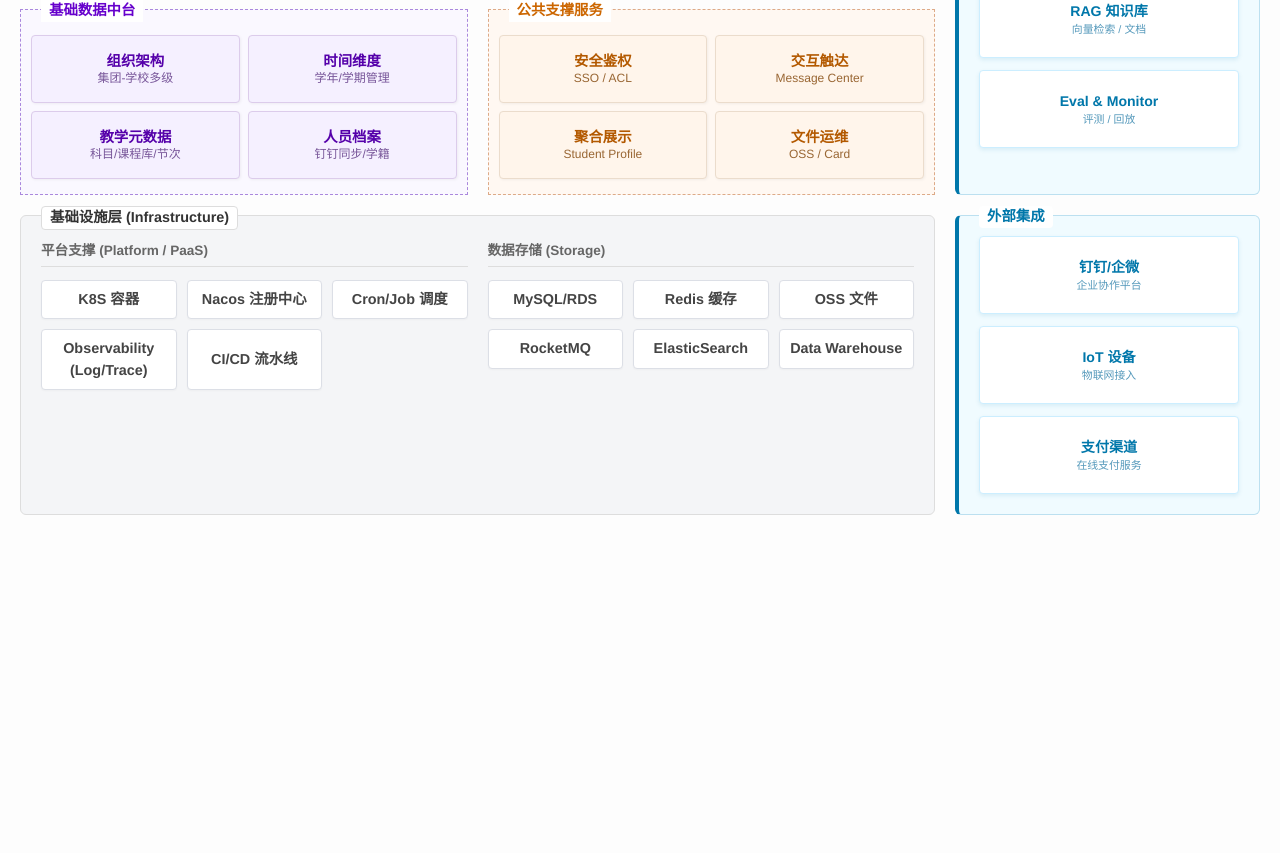
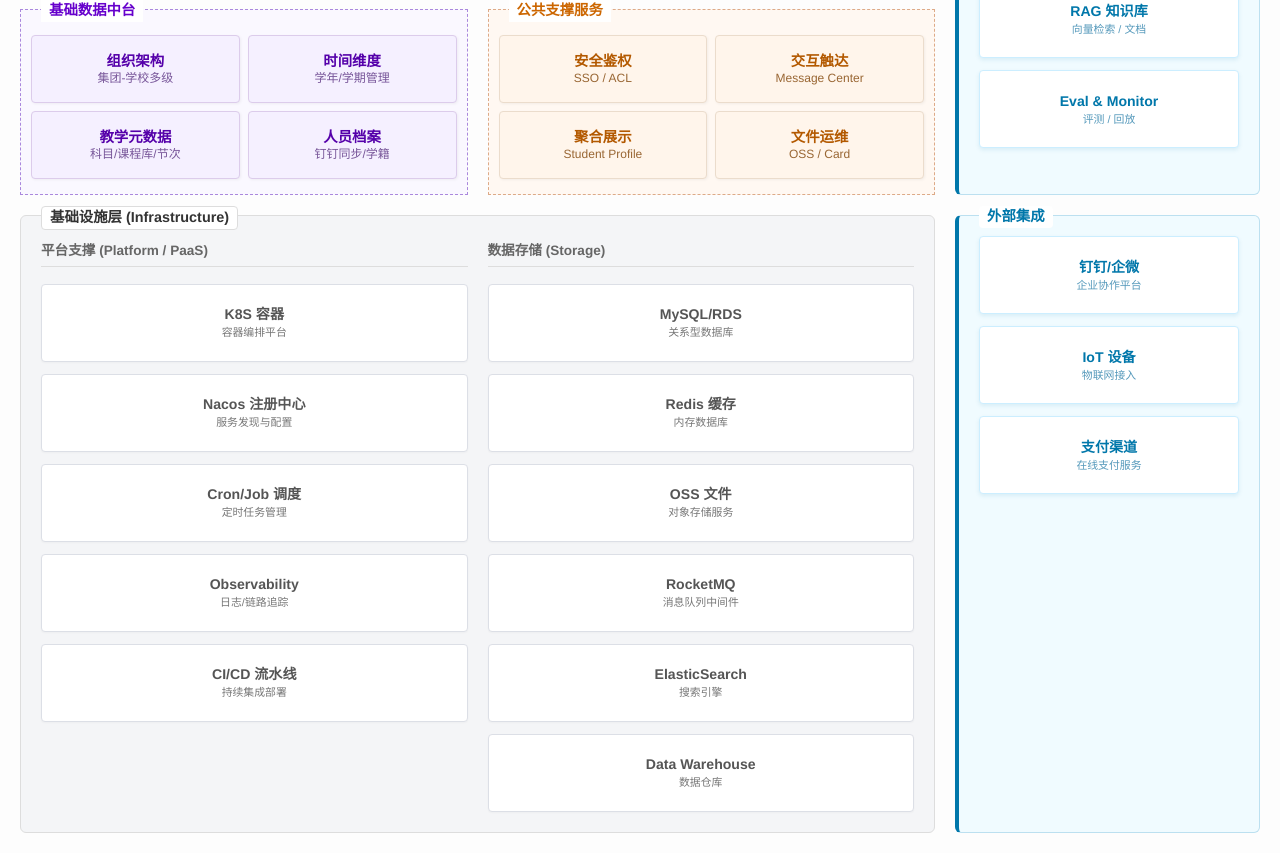
Before and after one commit to cswanghan/architecture, a plain HTML site: page index.html in a window 1280 px wide. Shown: the part 659-1512 px from the top of the page. Before the commit the page ends 1194 px from the top, so only its background shows below. Drawn offline with Linux system fonts and the light colour scheme; a web font is replaced by a local one.

Commit message:
Align platform and storage modules with external integration - vertical layout

```diff
--- a/index.html
+++ b/index.html
@@ -612,7 +612,7 @@
         .infra-sub-group {
             display: flex;
             flex-direction: column;
-            gap: 8px;
+            gap: 12px;
         }
         .infra-sub-label {
             font-size: 0.85em;
@@ -621,6 +621,52 @@
             margin-bottom: 5px;
             border-bottom: 1px solid #ddd;
             padding-bottom: 4px;
+        }
+
+        /* 基础设施层模块专用布局 - 纵向对齐外部集成 */
+        .infra-items {
+            display: flex;
+            flex-direction: column;
+            gap: 12px;
+        }
+        .infra-tag {
+            background-color: #ffffff;
+            border: 1px solid #dcdfe6;
+            box-shadow: 0 1px 2px rgba(0,0,0,0.03);
+            padding: 10px 8px;
+            min-height: 56px;
+            display: flex;
+            flex-direction: column;
+            justify-content: center;
+            align-items: center;
+            text-align: center;
+            border-radius: 4px;
+            transition: all 0.2s;
+        }
+        .infra-tag:hover {
+            transform: translateY(-1px);
+            box-shadow: 0 2px 4px rgba(0,0,0,0.08);
+            background-color: #f9f9f9;
+        }
+        .infra-tag .label {
+            color: #555;
+            font-size: 0.88em;
+            margin-bottom: 3px;
+            line-height: 1.2;
+            white-space: nowrap;
+            overflow: hidden;
+            width: 100%;
+            font-weight: 600;
+        }
+        .infra-tag .sub-text {
+            font-size: 0.68em;
+            color: #777;
+            line-height: 1.15;
+            white-space: nowrap;
+            overflow: hidden;
+            text-overflow: ellipsis;
+            width: 100%;
+            padding: 0 2px;
         }
 
         /* 外部集成模块专用布局 */
@@ -918,24 +964,57 @@
             <!-- 原平台底座内容 -->
             <div class="infra-sub-group">
                 <div class="infra-sub-label">平台支撑 (Platform / PaaS)</div>
-                <div class="plat-items">
-                    <span class="tag">K8S 容器</span>
-                    <span class="tag">Nacos 注册中心</span>
-                    <span class="tag">Cron/Job 调度</span>
-                    <span class="tag">Observability (Log/Trace)</span>
-                    <span class="tag">CI/CD 流水线</span>
+                <div class="infra-items">
+                    <div class="box infra-tag">
+                        <span class="label">K8S 容器</span>
+                        <span class="sub-text">容器编排平台</span>
+                    </div>
+                    <div class="box infra-tag">
+                        <span class="label">Nacos 注册中心</span>
+                        <span class="sub-text">服务发现与配置</span>
+                    </div>
+                    <div class="box infra-tag">
+                        <span class="label">Cron/Job 调度</span>
+                        <span class="sub-text">定时任务管理</span>
+                    </div>
+                    <div class="box infra-tag">
+                        <span class="label">Observability</span>
+                        <span class="sub-text">日志/链路追踪</span>
+                    </div>
+                    <div class="box infra-tag">
+                        <span class="label">CI/CD 流水线</span>
+                        <span class="sub-text">持续集成部署</span>
+                    </div>
                 </div>
             </div>
             <!-- 原数据底座内容 -->
             <div class="infra-sub-group">
                 <div class="infra-sub-label">数据存储 (Storage)</div>
-                <div class="plat-items">
-                    <span class="tag">MySQL/RDS</span>
-                    <span class="tag">Redis 缓存</span>
-                    <span class="tag">OSS 文件</span>
-                    <span class="tag">RocketMQ</span>
-                    <span class="tag">ElasticSearch</span>
-                    <span class="tag">Data Warehouse</span>
+                <div class="infra-items">
+                    <div class="box infra-tag">
+                        <span class="label">MySQL/RDS</span>
+                        <span class="sub-text">关系型数据库</span>
+                    </div>
+                    <div class="box infra-tag">
+                        <span class="label">Redis 缓存</span>
+                        <span class="sub-text">内存数据库</span>
+                    </div>
+                    <div class="box infra-tag">
+                        <span class="label">OSS 文件</span>
+                        <span class="sub-text">对象存储服务</span>
+                    </div>
+                    <div class="box infra-tag">
+                        <span class="label">RocketMQ</span>
+                        <span class="sub-text">消息队列中间件</span>
+                    </div>
+                    <div class="box infra-tag">
+                        <span class="label">ElasticSearch</span>
+                        <span class="sub-text">搜索引擎</span>
+                    </div>
+                    <div class="box infra-tag">
+                        <span class="label">Data Warehouse</span>
+                        <span class="sub-text">数据仓库</span>
+                    </div>
                 </div>
             </div>
         </div>
```
